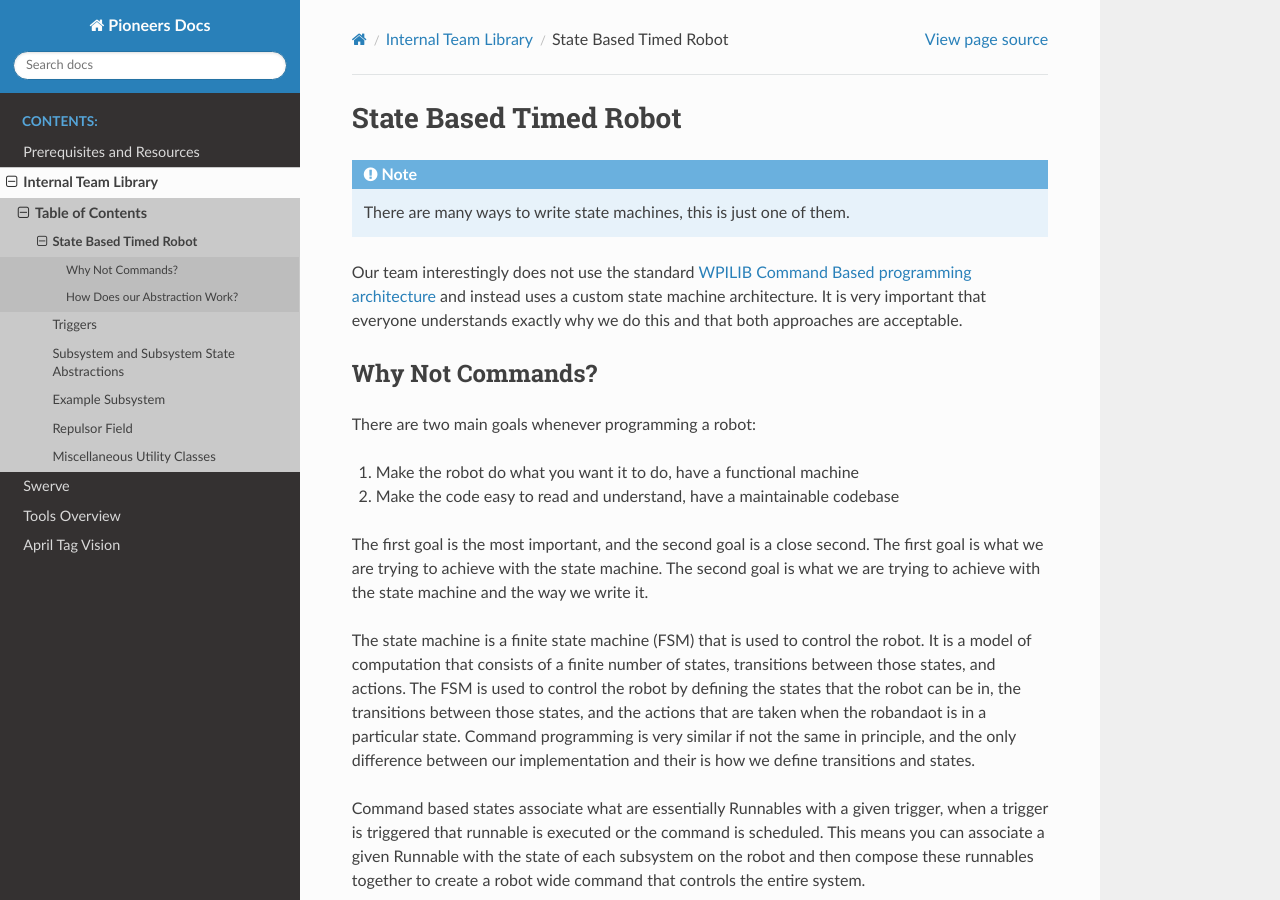
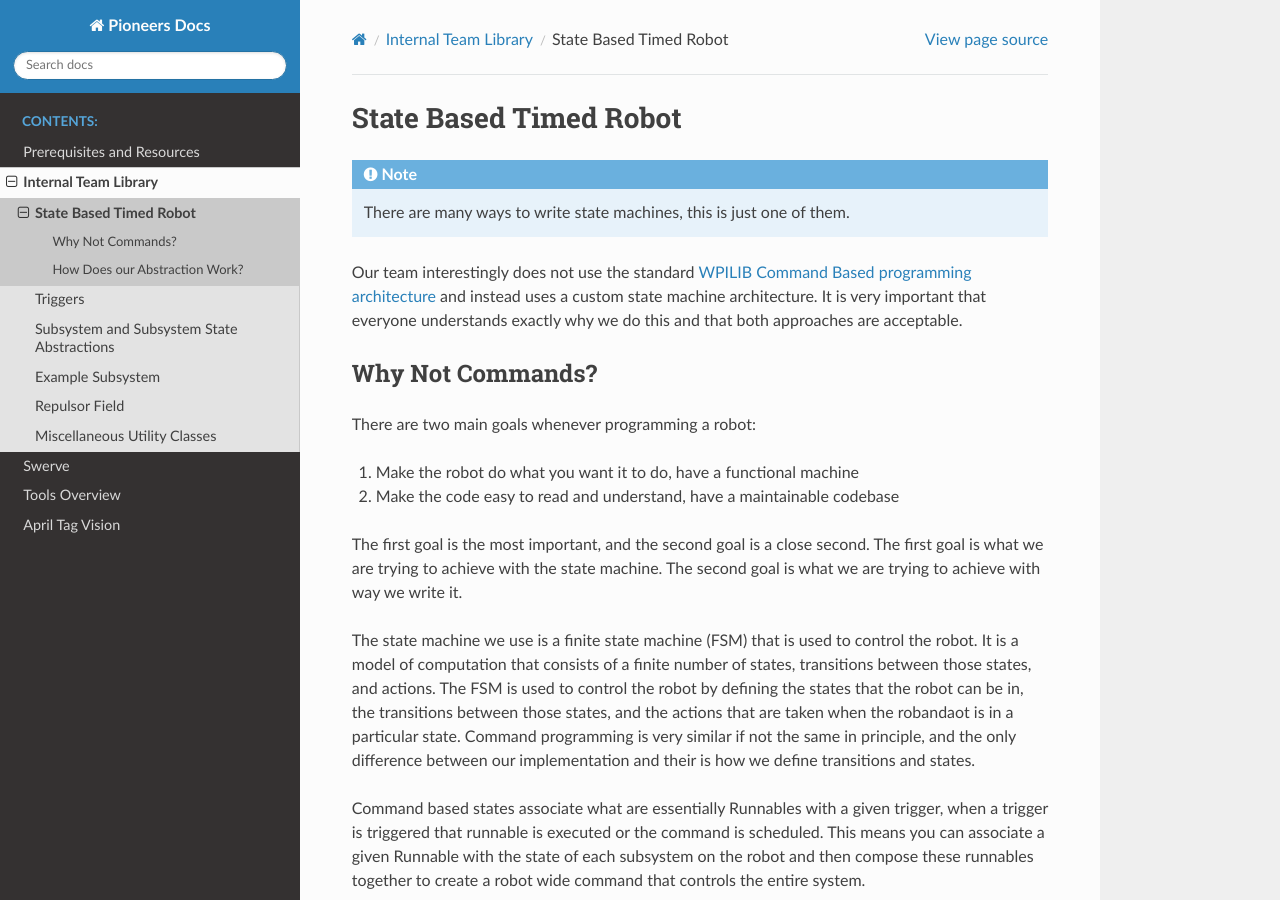
Before and after one commit to GreenTomato5/Pioneers-Controls-Docs, a Sphinx documentation site: the page built from docs/source/pioneersLib/finiteStateBasedProgramming.rst, in a window 1280 px wide and 900 px high. Built offline with Sphinx 7.4.7 and the Read the Docs theme 3.1.0, drawn with Linux system fonts in a browser that asks for light colours; pages that are not in the unit, such as notebooks, are missing from menus.

Commit message:
Quick cleanup before merging

```diff
--- a/docs/source/pioneersLib/finiteStateBasedProgramming.rst
+++ b/docs/source/pioneersLib/finiteStateBasedProgramming.rst
@@ -15,9 +15,9 @@
 2. Make the code easy to read and understand, have a maintainable codebase
 
 The first goal is the most important, and the second goal is a close second. The first goal is what we are trying to achieve with
-the state machine. The second goal is what we are trying to achieve with the state machine and the way we write it.
+the state machine. The second goal is what we are trying to achieve with way we write it.
 
-The state machine is a finite state machine (FSM) that is used to control the robot. It is a model of computation that consists of a
+The state machine we use is a finite state machine (FSM) that is used to control the robot. It is a model of computation that consists of a
 finite number of states, transitions between those states, and actions. The FSM is used to control the robot by defining the states that
 the robot can be in, the transitions between those states, and the actions that are taken when the robandaot is in a particular state. Command
 programming is very similar if not the same in principle, and the only difference between our implementation and their is how we define
@@ -50,19 +50,19 @@
    :alt: 2025 State Machine
    :width: 600px
    :align: center
-This diagram shows the layout of our robot's subsystems in 2025.
+*This diagram shows the layout of our robot's subsystems in 2025.*
 
 .. figure:: /pioneersLib/2024Progathon.png
    :alt: 2024 Progathon State Machine
    :width: 600px
    :align: center
-This diagram shows the layout of our robot's subsystems for a summer progathon. Special care was taken to structure the indexer subsystem because it needed some autonomy.
+*This diagram shows the layout of our robot's subsystems for a summer progathon. Special care was taken to structure the indexer subsystem because it needed some autonomy.*
 
 .. figure:: /pioneersLib/2024Season.png
     :alt: 2024 State Machine
     :width: 600px
     :align: center
-This diagram shows the layout of our robot's subsystems in 2024.
+*This diagram shows the layout of our robot's subsystems in 2024.*
 
 
 
--- a/docs/source/pioneersLib/index.rst
+++ b/docs/source/pioneersLib/index.rst
@@ -11,8 +11,7 @@
 
 .. note:: this library draws a lot on the work of other teams, if you add something to the library please give them credit!
 
-Table of Contents
-------------------
+**Team Lib Contents**
 
 .. toctree::
    :maxdepth: 2
```
